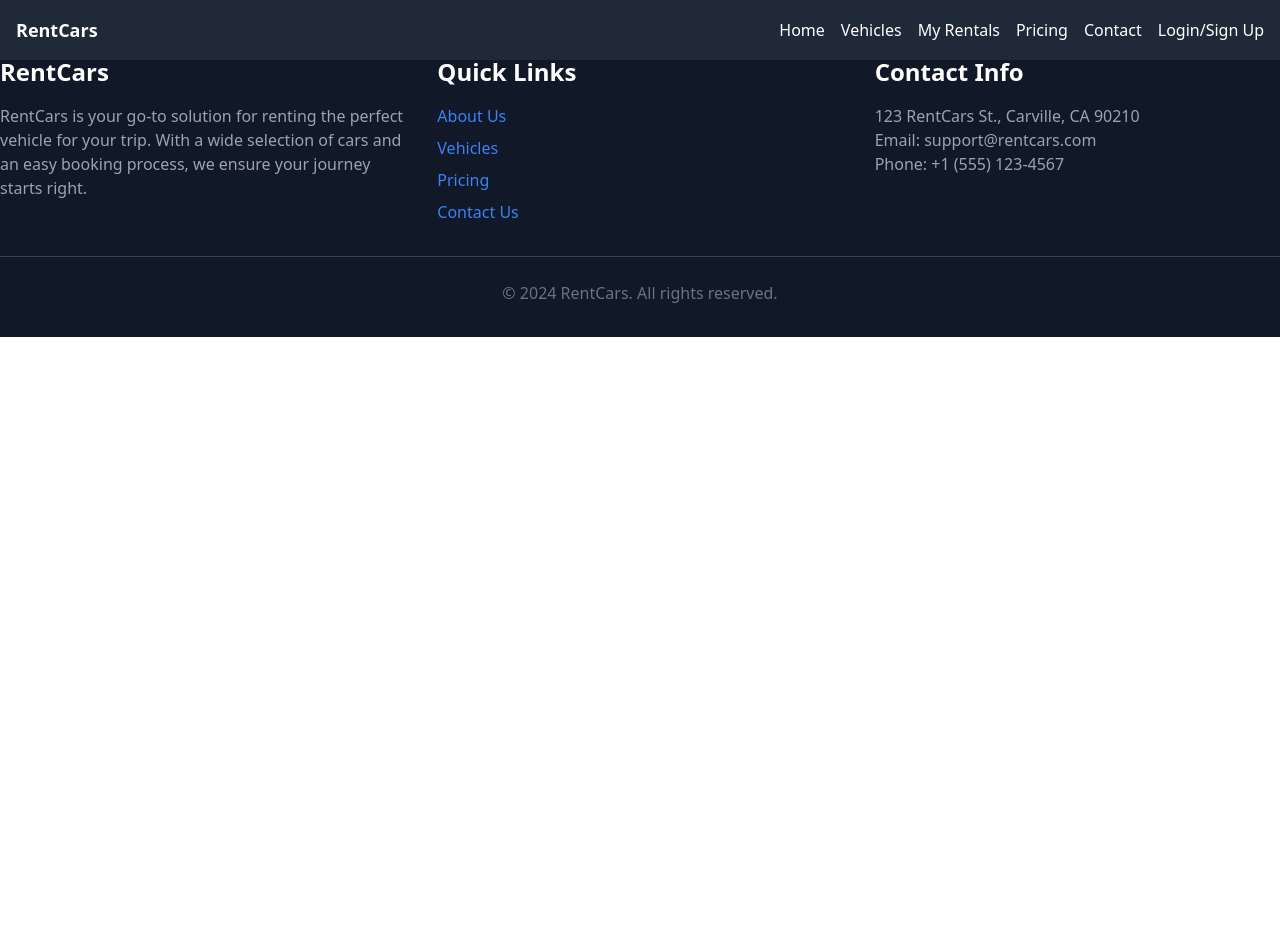
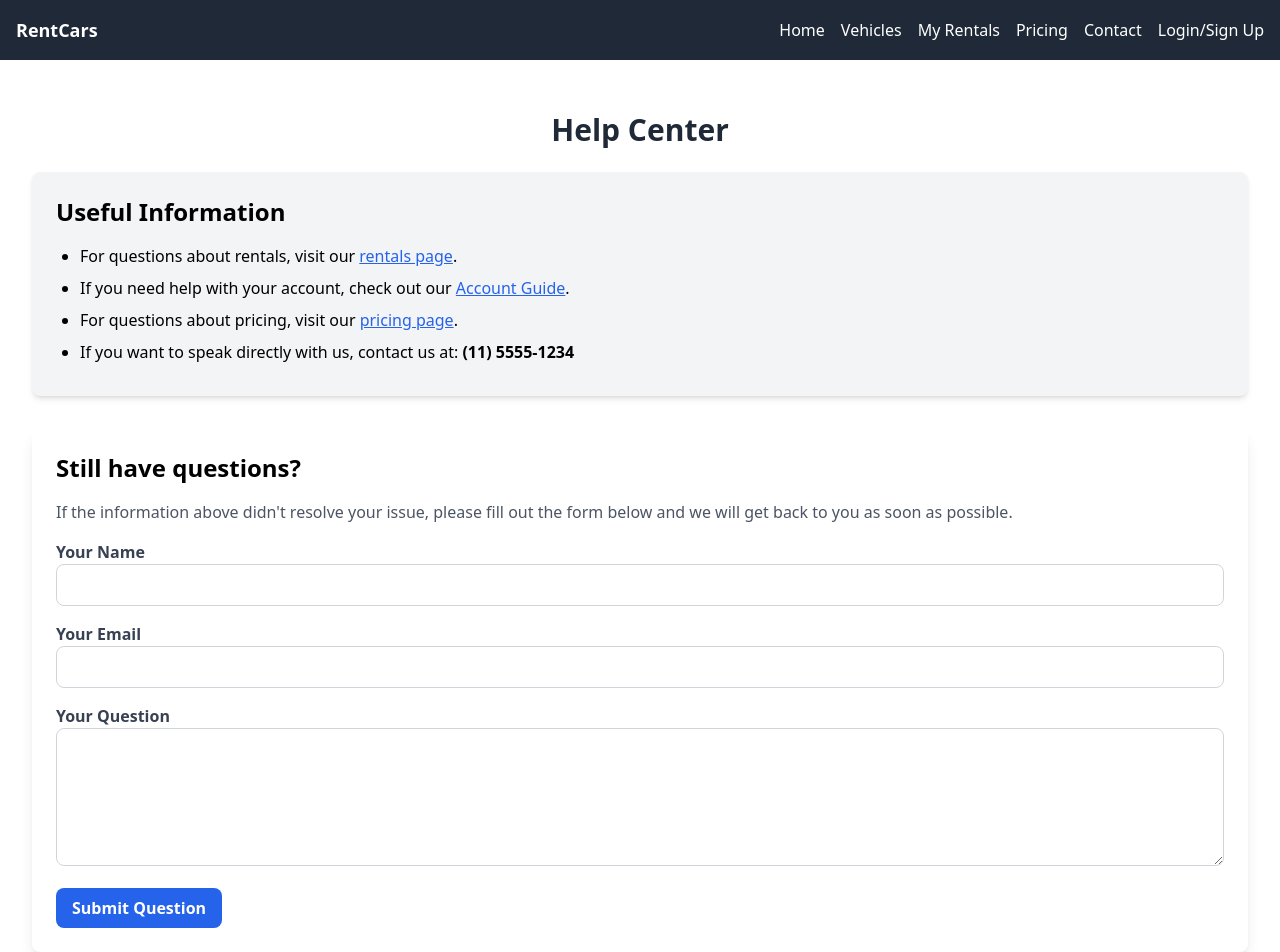
Before and after one commit to Thiagomartinsvieira/rentcars, an Angular app in the folder frontend/: page /contact in a window 1280 px wide. Shown: the top 952 px of the page. Before the commit the page ends 800 px from the top, so only its background shows below. Built offline with nearby package versions, Linux system fonts and the light colour scheme.

Commit message:
feat: add Help Center (contact) page with useful information and inquiry form

```diff
--- a/frontend/src/app/pages/contact/contact.component.html
+++ b/frontend/src/app/pages/contact/contact.component.html
@@ -1 +1,40 @@
-<p>contact works!</p>
+<div class="container mx-auto p-8" style="margin-top: 80px;">
+
+  <h2 class="text-3xl font-bold mb-6 text-center text-gray-800">Help Center</h2>
+
+  <div class="bg-gray-100 p-6 rounded-lg mb-8 shadow-md">
+    <h3 class="text-2xl font-semibold mb-4">Useful Information</h3>
+    <ul class="list-disc pl-6">
+      <li class="mb-2">For questions about rentals, visit our <a href="/rentals" class="text-blue-600 underline">rentals page</a>.</li>
+      <li class="mb-2">If you need help with your account, check out our <a href="/account-help" class="text-blue-600 underline">Account Guide</a>.</li>
+      <li class="mb-2">For questions about pricing, visit our <a href="/pricing" class="text-blue-600 underline">pricing page</a>.</li>
+      <li class="mb-2">If you want to speak directly with us, contact us at: <strong>(11) 5555-1234</strong></li>
+    </ul>
+  </div>
+
+  <div class="bg-white p-6 rounded-lg shadow-lg">
+    <h3 class="text-2xl font-semibold mb-4">Still have questions?</h3>
+    <p class="mb-4 text-gray-600">If the information above didn't resolve your issue, please fill out the form below and we will get back to you as soon as possible.</p>
+
+    <form (ngSubmit)="submitForm()">
+      <div class="mb-4">
+        <label for="name" class="block text-gray-700 font-semibold">Your Name</label>
+        <input type="text" id="name" [(ngModel)]="name" name="name" required class="w-full border border-gray-300 p-2 rounded-lg focus:outline-none focus:ring focus:ring-blue-500">
+      </div>
+
+      <div class="mb-4">
+        <label for="email" class="block text-gray-700 font-semibold">Your Email</label>
+        <input type="email" id="email" [(ngModel)]="email" name="email" required class="w-full border border-gray-300 p-2 rounded-lg focus:outline-none focus:ring focus:ring-blue-500">
+      </div>
+
+      <div class="mb-4">
+        <label for="message" class="block text-gray-700 font-semibold">Your Question</label>
+        <textarea id="message" [(ngModel)]="message" name="message" rows="5" required class="w-full border border-gray-300 p-2 rounded-lg focus:outline-none focus:ring focus:ring-blue-500"></textarea>
+      </div>
+
+      <button type="submit" class="bg-blue-600 text-white font-bold py-2 px-4 rounded-lg hover:bg-blue-700 transition-colors">
+        Submit Question
+      </button>
+    </form>
+  </div>
+</div>
--- a/frontend/src/app/pages/contact/contact.component.ts
+++ b/frontend/src/app/pages/contact/contact.component.ts
@@ -1,12 +1,38 @@
+import { CommonModule } from '@angular/common';
 import { Component } from '@angular/core';
+import { FormsModule } from '@angular/forms';
 
 @Component({
   selector: 'app-contact',
   standalone: true,
-  imports: [],
+  imports: [CommonModule, FormsModule],
   templateUrl: './contact.component.html',
   styleUrl: './contact.component.scss'
 })
 export class ContactComponent {
+  name: string = "";
+  email: string = "";
+  message: string = "";
 
+  constructor() {}
+
+  submitForm() {
+    if(this.name && this.email && this.message) {
+      const userMessage = {
+        name: this.name,
+        email: this.email,
+        message: this.message,
+      }
+
+      console.log("Form data:", userMessage);
+
+      alert("Your Question has been sent successfully! We Will contact you shortly");
+
+      this.name = "";
+      this.email = "";
+      this.message = "";
+    } else {
+      alert("Please, fill in all the fields of the form")
+    }
+  }
 }
```
